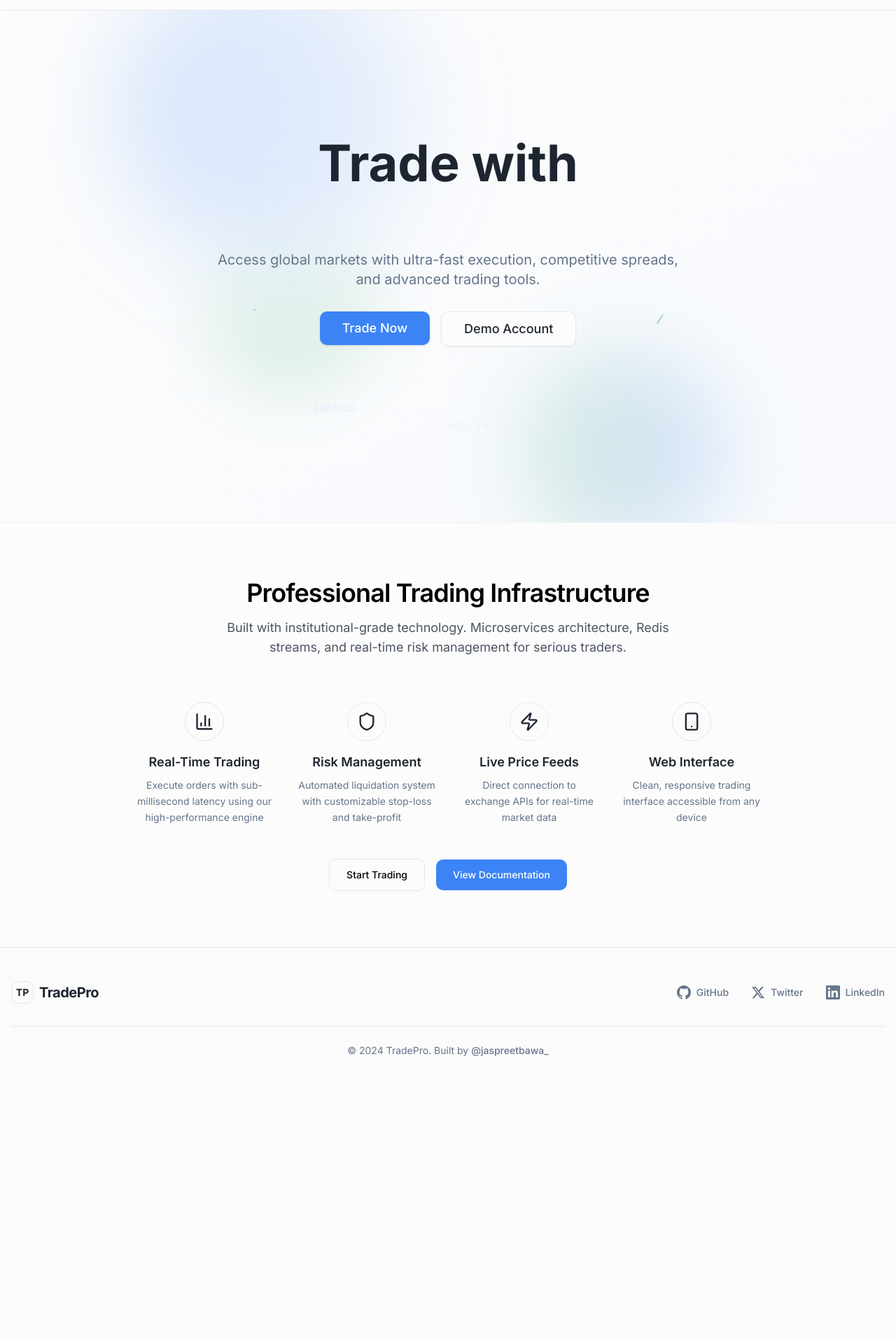
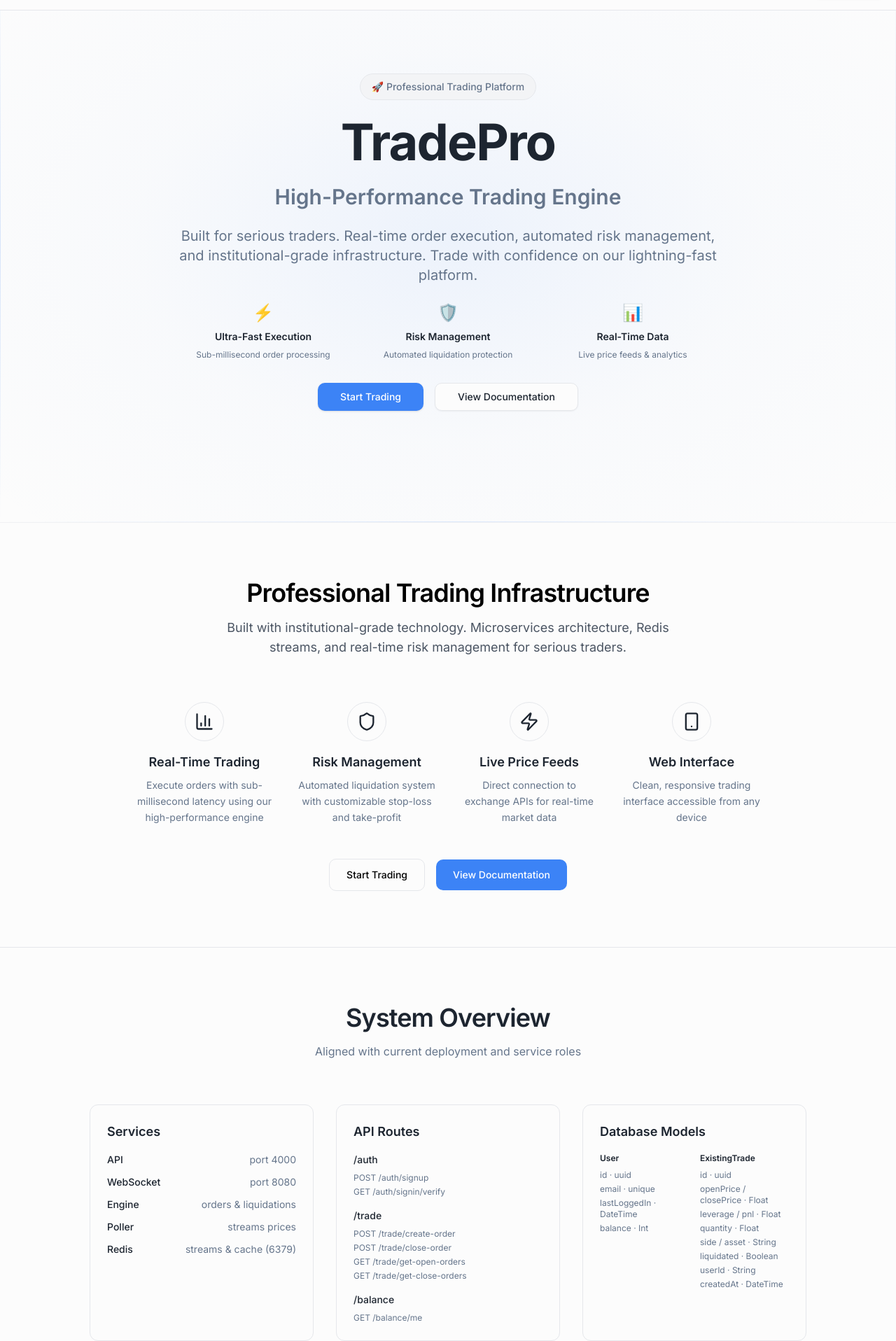
Before and after one commit to jassBawa/iMex-2, a Next.js app in the folder apps/web/: page / in a window 1280 px wide. Shown: the part 54-1970 px from the top of the page at 70% size. Before the commit the page ends 1613 px from the top, so only its background shows below. Built offline with nearby package versions, Linux system fonts and the light colour scheme; no server answers.

Commit message:
hero and dark mode support

```diff
--- a/apps/web/src/app/(auth)/login/page.tsx
+++ b/apps/web/src/app/(auth)/login/page.tsx
@@ -60,7 +60,7 @@ const Login = () => {
             Welcome Back
           </CardTitle>
           <CardDescription className="text-muted-foreground">
-            Sign in to your MarketView Pro account
+            Sign in to your Trade Pro account
           </CardDescription>
         </CardHeader>
 
--- a/apps/web/src/app/page.tsx
+++ b/apps/web/src/app/page.tsx
@@ -3,6 +3,7 @@ import Features from '@/components/landing/Features';
 import Footer from '@/components/landing/Footer';
 import Header from '@/components/landing/Header';
 import Hero from '@/components/landing/Hero';
+import Link from 'next/link';
 
 const Index = () => {
   return (
@@ -10,6 +11,137 @@ const Index = () => {
       <Header />
       <Hero />
       <Features />
+      <section className="py-20 border-t border-border">
+        <div className="container mx-auto px-4">
+          <div className="mb-16 text-center space-y-4">
+            <h2 className="text-3xl md:text-4xl font-semibold text-foreground font-dm-sans tracking-tight">
+              System Overview
+            </h2>
+            <p className="text-sm md:text-base text-muted-foreground font-ibm-plex-mono">
+              Aligned with current deployment and service roles
+            </p>
+          </div>
+
+          <div className="grid md:grid-cols-3 gap-8 max-w-5xl mx-auto">
+            <div className="border border-border rounded-lg p-6">
+              <h3 className="text-lg font-semibold mb-4 text-foreground font-dm-sans">
+                Services
+              </h3>
+              <ul className="text-sm text-muted-foreground space-y-3 font-ibm-plex-mono">
+                <li className="flex justify-between">
+                  <span className="text-foreground font-medium">API</span>
+                  <span className="text-muted-foreground">port 4000</span>
+                </li>
+                <li className="flex justify-between">
+                  <span className="text-foreground font-medium">WebSocket</span>
+                  <span className="text-muted-foreground">port 8080</span>
+                </li>
+                <li className="flex justify-between">
+                  <span className="text-foreground font-medium">Engine</span>
+                  <span className="text-muted-foreground">
+                    orders & liquidations
+                  </span>
+                </li>
+                <li className="flex justify-between">
+                  <span className="text-foreground font-medium">Poller</span>
+                  <span className="text-muted-foreground">streams prices</span>
+                </li>
+                <li className="flex justify-between">
+                  <span className="text-foreground font-medium">Redis</span>
+                  <span className="text-muted-foreground">
+                    streams & cache (6379)
+                  </span>
+                </li>
+              </ul>
+            </div>
+
+            <div className="border border-border rounded-lg p-6">
+              <h3 className="text-lg font-semibold mb-4 text-foreground font-dm-sans">
+                API Routes
+              </h3>
+              <div className="space-y-4">
+                <div>
+                  <div className="text-sm font-medium mb-2 text-foreground font-dm-sans">
+                    /auth
+                  </div>
+                  <ul className="text-xs text-muted-foreground space-y-1 font-ibm-plex-mono">
+                    <li>POST /auth/signup</li>
+                    <li>GET /auth/signin/verify</li>
+                  </ul>
+                </div>
+                <div>
+                  <div className="text-sm font-medium mb-2 text-foreground font-dm-sans">
+                    /trade
+                  </div>
+                  <ul className="text-xs text-muted-foreground space-y-1 font-ibm-plex-mono">
+                    <li>POST /trade/create-order</li>
+                    <li>POST /trade/close-order</li>
+                    <li>GET /trade/get-open-orders</li>
+                    <li>GET /trade/get-close-orders</li>
+                  </ul>
+                </div>
+                <div>
+                  <div className="text-sm font-medium mb-2 text-foreground font-dm-sans">
+                    /balance
+                  </div>
+                  <ul className="text-xs text-muted-foreground space-y-1 font-ibm-plex-mono">
+                    <li>GET /balance/me</li>
+                  </ul>
+                </div>
+              </div>
+            </div>
+
+            <div className="border border-border rounded-lg p-6">
+              <h3 className="text-lg font-semibold mb-4 text-foreground font-dm-sans">
+                Database Models
+              </h3>
+              <div className="grid grid-cols-2 gap-4 text-xs">
+                <div>
+                  <div className="font-semibold mb-2 text-foreground font-dm-sans">
+                    User
+                  </div>
+                  <ul className="text-muted-foreground space-y-1 font-ibm-plex-mono">
+                    <li>id · uuid</li>
+                    <li>email · unique</li>
+                    <li>lastLoggedIn · DateTime</li>
+                    <li>balance · Int</li>
+                  </ul>
+                </div>
+                <div>
+                  <div className="font-semibold mb-2 text-foreground font-dm-sans">
+                    ExistingTrade
+                  </div>
+                  <ul className="text-muted-foreground space-y-1 font-ibm-plex-mono">
+                    <li>id · uuid</li>
+                    <li>openPrice / closePrice · Float</li>
+                    <li>leverage / pnl · Float</li>
+                    <li>quantity · Float</li>
+                    <li>side / asset · String</li>
+                    <li>liquidated · Boolean</li>
+                    <li>userId · String</li>
+                    <li>createdAt · DateTime</li>
+                  </ul>
+                </div>
+              </div>
+            </div>
+          </div>
+
+          <div className="mt-12 flex items-center justify-center gap-4">
+            <Link
+              href="/trade"
+              className="text-sm px-6 py-3 rounded-md bg-primary text-primary-foreground hover:bg-primary/90 transition-colors font-dm-sans font-medium"
+            >
+              Open Trading
+            </Link>
+            <Link
+              href="/docs"
+              className="text-sm px-6 py-3 rounded-md border border-border text-foreground hover:bg-accent hover:text-accent-foreground transition-colors font-dm-sans font-medium"
+            >
+              Read Documentation
+            </Link>
+          </div>
+        </div>
+      </section>
       <Footer />
     </div>
   );
--- a/apps/web/src/components/landing/Hero.tsx
+++ b/apps/web/src/components/landing/Hero.tsx
@@ -1,39 +1,34 @@
 import { motion } from 'framer-motion';
 import { HeroContent } from '@/components/landing/hero-content';
-import { AnimatedBlobs } from '@/components/ui/animated-blobs';
-import { FloatingElements } from '@/components/ui/floating-elements';
 
 const Hero = () => {
   return (
-    <section className="relative min-h-screen flex items-center justify-center overflow-hidden">
-      {/* Dynamic background */}
-      <motion.div
-        className="absolute inset-0 bg-gradient-to-br from-background via-primary-light/50 to-accent/30"
-        initial={{ opacity: 0 }}
-        animate={{ opacity: 1 }}
-        transition={{ duration: 1.5 }}
-      />
+    <section className="relative min-h-screen flex items-center justify-center bg-background overflow-hidden">
+      {/* Radial Gradient Background */}
+      <div className="absolute inset-0 bg-gradient-radial from-primary/20 via-primary/5 to-transparent opacity-40"></div>
 
-      {/* Animated blobs */}
-      <AnimatedBlobs />
+      {/* Grid Pattern */}
+      <div
+        className="absolute inset-0 opacity-[0.02]"
+        style={{
+          backgroundImage: `
+            linear-gradient(rgba(255,255,255,0.1) 1px, transparent 1px),
+            linear-gradient(90deg, rgba(255,255,255,0.1) 1px, transparent 1px)
+          `,
+          backgroundSize: '50px 50px',
+        }}
+      ></div>
 
-      {/* Floating elements */}
-      <FloatingElements />
-
-      {/* Grid pattern overlay */}
-      <motion.div
-        className="absolute inset-0 opacity-5"
-        style={{
-          backgroundImage: `radial-gradient(circle at 2px 2px, hsl(var(--primary)) 1px, transparent 0)`,
-          backgroundSize: '40px 40px',
-        }}
-        initial={{ opacity: 0 }}
-        animate={{ opacity: 0.05 }}
-        transition={{ duration: 2, delay: 1 }}
-      />
+      {/* Animated Grid Lines */}
+      <div className="absolute inset-0">
+        <div className="absolute top-0 left-0 w-full h-px bg-gradient-to-r from-transparent via-primary/30 to-transparent animate-pulse"></div>
+        <div className="absolute bottom-0 left-0 w-full h-px bg-gradient-to-r from-transparent via-primary/30 to-transparent animate-pulse delay-1000"></div>
+        <div className="absolute top-0 left-0 w-px h-full bg-gradient-to-b from-transparent via-primary/30 to-transparent animate-pulse delay-500"></div>
+        <div className="absolute top-0 right-0 w-px h-full bg-gradient-to-b from-transparent via-primary/30 to-transparent animate-pulse delay-700"></div>
+      </div>
 
       {/* Content */}
-      <div className="container mx-auto px-4 py-20 relative z-10">
+      <div className="container mx-auto px-4 py-24 relative z-10">
         <HeroContent />
       </div>
     </section>
--- a/apps/web/src/components/landing/hero-content.tsx
+++ b/apps/web/src/components/landing/hero-content.tsx
@@ -1,3 +1,4 @@
+import Link from 'next/link';
 import { Button } from '@/components/ui/button';
 import { motion } from 'motion/react';
 
@@ -5,37 +6,83 @@ export const HeroContent = () => {
   return (
     <div className="text-center space-y-8 max-w-4xl mx-auto">
       <motion.div
-        className="space-y-4"
+        className="space-y-6"
         initial={{ opacity: 0, y: 50 }}
         animate={{ opacity: 1, y: 0 }}
         transition={{ duration: 0.8, ease: 'easeOut' }}
       >
+        <motion.div
+          className="inline-flex items-center px-4 py-2 rounded-full border border-border bg-muted text-sm text-muted-foreground font-medium"
+          initial={{ opacity: 0, scale: 0.9 }}
+          animate={{ opacity: 1, scale: 1 }}
+          transition={{ duration: 0.6, delay: 0.1 }}
+        >
+          🚀 Professional Trading Platform
+        </motion.div>
+
         <motion.h1
-          className="text-5xl lg:text-7xl font-bold text-foreground leading-tight"
+          className="text-5xl lg:text-7xl font-bold text-foreground leading-tight tracking-tight font-dm-sans"
           initial={{ opacity: 0, scale: 0.9 }}
           animate={{ opacity: 1, scale: 1 }}
           transition={{ duration: 0.8, delay: 0.2 }}
         >
-          Trade with{' '}
-          <motion.span
-            className="bg-gradient-primary bg-clip-text text-transparent block"
-            initial={{ opacity: 0 }}
-            animate={{ opacity: 1 }}
-            transition={{ duration: 0.8, delay: 0.5 }}
-          >
-            Confidence
-          </motion.span>
+          TradePro
         </motion.h1>
 
+        <motion.h2
+          className="text-2xl lg:text-3xl font-semibold text-muted-foreground leading-relaxed"
+          initial={{ opacity: 0, y: 20 }}
+          animate={{ opacity: 1, y: 0 }}
+          transition={{ duration: 0.6, delay: 0.3 }}
+        >
+          High-Performance Trading Engine
+        </motion.h2>
+
         <motion.p
-          className="text-xl text-muted-foreground max-w-2xl mx-auto"
+          className="text-lg md:text-xl text-muted-foreground max-w-3xl mx-auto leading-relaxed font-ibm-plex-mono"
           initial={{ opacity: 0, y: 20 }}
           animate={{ opacity: 1, y: 0 }}
           transition={{ duration: 0.6, delay: 0.4 }}
         >
-          Access global markets with ultra-fast execution, competitive spreads,
-          and advanced trading tools.
+          Built for serious traders. Real-time order execution, automated risk
+          management, and institutional-grade infrastructure. Trade with
+          confidence on our lightning-fast platform.
         </motion.p>
+
+        <motion.div
+          className="grid md:grid-cols-3 gap-6 max-w-3xl mx-auto mt-12"
+          initial={{ opacity: 0, y: 30 }}
+          animate={{ opacity: 1, y: 0 }}
+          transition={{ duration: 0.6, delay: 0.5 }}
+        >
+          <div className="text-center space-y-2">
+            <div className="text-2xl font-bold text-foreground">⚡</div>
+            <div className="text-sm font-semibold text-foreground">
+              Ultra-Fast Execution
+            </div>
+            <div className="text-xs text-muted-foreground">
+              Sub-millisecond order processing
+            </div>
+          </div>
+          <div className="text-center space-y-2">
+            <div className="text-2xl font-bold text-foreground">🛡️</div>
+            <div className="text-sm font-semibold text-foreground">
+              Risk Management
+            </div>
+            <div className="text-xs text-muted-foreground">
+              Automated liquidation protection
+            </div>
+          </div>
+          <div className="text-center space-y-2">
+            <div className="text-2xl font-bold text-foreground">📊</div>
+            <div className="text-sm font-semibold text-foreground">
+              Real-Time Data
+            </div>
+            <div className="text-xs text-muted-foreground">
+              Live price feeds & analytics
+            </div>
+          </div>
+        </motion.div>
       </motion.div>
 
       <motion.div
@@ -44,15 +91,24 @@ export const HeroContent = () => {
         animate={{ opacity: 1, y: 0 }}
         transition={{ duration: 0.6, delay: 0.6 }}
       >
-        <motion.div whileHover={{ scale: 1.05 }} whileTap={{ scale: 0.95 }}>
-          <Button size="lg" className="text-lg px-8 py-6">
-            Trade Now
+        <motion.div whileHover={{ scale: 1.02 }} whileTap={{ scale: 0.98 }}>
+          <Button
+            asChild
+            size="lg"
+            className="px-8 py-4 bg-primary text-primary-foreground hover:bg-primary/90"
+          >
+            <Link href="/trade">Start Trading</Link>
           </Button>
         </motion.div>
 
-        <motion.div whileHover={{ scale: 1.05 }} whileTap={{ scale: 0.95 }}>
-          <Button variant="outline" size="lg" className="text-lg px-8 py-6">
-            Demo Account
+        <motion.div whileHover={{ scale: 1.02 }} whileTap={{ scale: 0.98 }}>
+          <Button
+            asChild
+            variant="outline"
+            size="lg"
+            className="px-8 py-4 border border-input bg-background hover:bg-accent"
+          >
+            <Link href="/docs">View Documentation</Link>
           </Button>
         </motion.div>
       </motion.div>
```
Also changed, not shown: apps/web/public/architecture.png (added).
